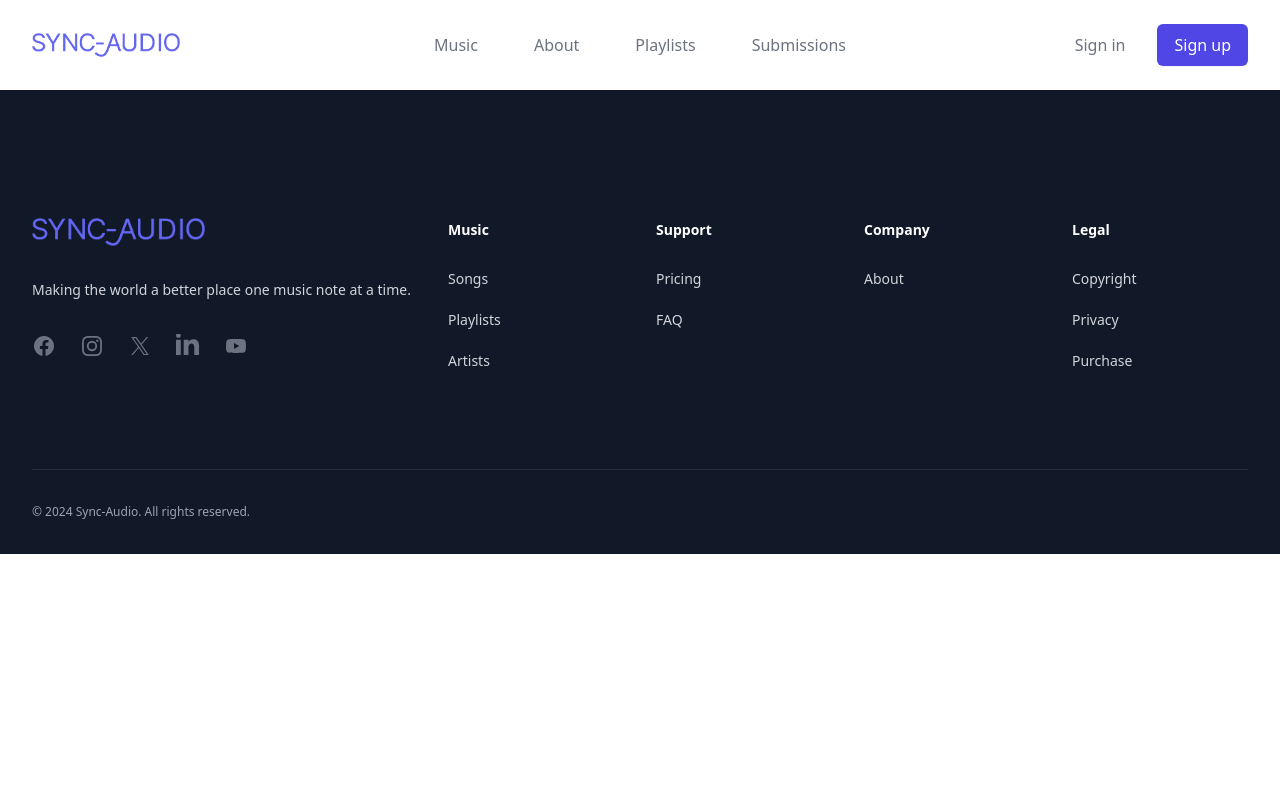
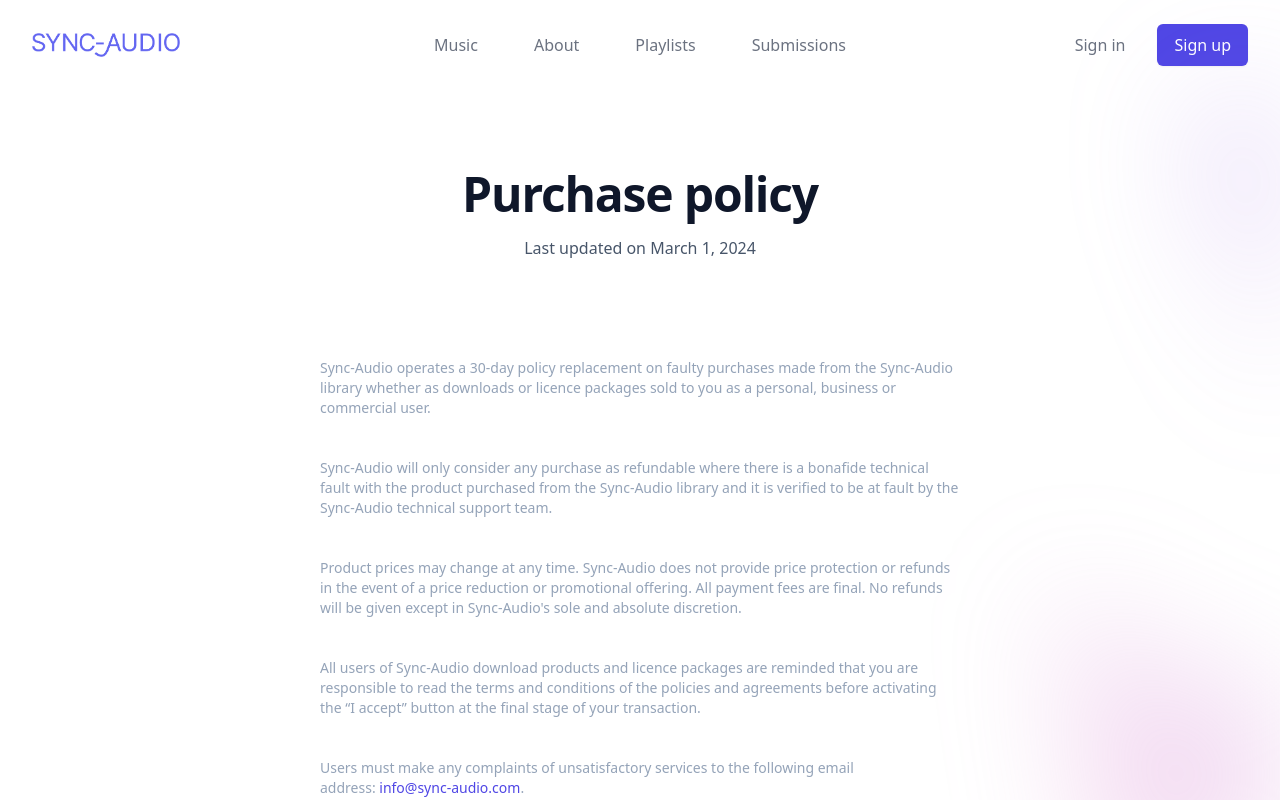
Before and after one commit to dv-i/sync-audio-react, a React (Create React App) app: page /purchasepolicy in a window 1280 px wide. Shown: the top 800 px of the page. Built offline with nearby package versions, Linux system fonts and the light colour scheme.

Commit message:
Added purchase policy page

```diff
--- a/src/App.tsx
+++ b/src/App.tsx
@@ -11,6 +11,7 @@
 import ComingSoon from "./pages/ComingSoon";
 import FAQ from "./pages/FAQ";
 import PrivacyPolicy from "./pages/PrivacyPolicy";
+import PurchasePolicy from "./pages/PurchasePolicy";
 
 function App(): JSX.Element {
 	return (
@@ -22,6 +23,10 @@
 					<Route path="/about" element={<About />} />
 					<Route path="/faq" element={<FAQ />} />
 					<Route path="/privacypolicy" element={<PrivacyPolicy />} />
+					<Route
+						path="/purchasepolicy"
+						element={<PurchasePolicy />}
+					/>
 
 					<Route path="/music" element={<ComingSoon />} />
 					<Route path="/playlists" element={<ComingSoon />} />
--- a/src/components/Footer.tsx
+++ b/src/components/Footer.tsx
@@ -16,8 +16,8 @@
 	],
 	company: [{ name: "About", href: "/about" }],
 	legal: [
-		{ name: "Privacy", href: "/privacypolicy" },
-		{ name: "Purchase", href: "#" },
+		{ name: "Privacy Policy", href: "/privacypolicy" },
+		{ name: "Purchase Policy", href: "/purchasepolicy" },
 	],
 	social: [
 		{
--- /dev/null
+++ b/src/pages/PurchasePolicy.tsx
@@ -0,0 +1,81 @@
+import React from "react";
+function PurchasePolicy(): JSX.Element {
+	return (
+		<div className="relative isolate">
+			<div
+				className="absolute left-1/2 right-0 top-0 -z-10 -ml-24 transform-gpu overflow-hidden blur-3xl lg:ml-24 xl:ml-48"
+				aria-hidden="true"
+			>
+				<div
+					className="aspect-[801/1036] w-[50.0625rem] bg-gradient-to-tr from-[#ff80b5] to-[#9089fc] opacity-30"
+					style={{
+						clipPath:
+							"polygon(63.1% 29.5%, 100% 17.1%, 76.6% 3%, 48.4% 0%, 44.6% 4.7%, 54.5% 25.3%, 59.8% 49%, 55.2% 57.8%, 44.4% 57.2%, 27.8% 47.9%, 35.1% 81.5%, 0% 97.7%, 39.2% 100%, 35.2% 81.4%, 97.2% 52.8%, 63.1% 29.5%)",
+					}}
+				></div>
+			</div>
+
+			{/* Title */}
+			<div className="px-4 sm:px-6 lg:px-8">
+				<div className="relative mx-auto max-w-[37.5rem] pt-20 text-center pb-24">
+					<h1 className="text-4xl font-extrabold tracking-tight text-slate-900 sm:text-5xl">
+						Purchase policy
+					</h1>
+					<p className="mt-4 text-base leading-7 text-slate-600">
+						Last updated on March 1, 2024
+					</p>
+				</div>
+			</div>
+
+			{/* Content */}
+			<div className="relative px-4 sm:px-6 lg:px-8">
+				<div className="mx-auto max-w-[40rem] prose-sm prose prose-slate prose-a:font-semibold prose-a:text-sky-500 hover:prose-a:text-sky-600">
+					<p className="text-slate-400 text-sm mb-10">
+						Sync-Audio operates a 30-day policy replacement on
+						faulty purchases made from the Sync-Audio library
+						whether as downloads or licence packages sold to you as
+						a personal, business or commercial user.
+					</p>
+
+					<p className="text-slate-400 text-sm mb-10">
+						Sync-Audio will only consider any purchase as refundable
+						where there is a bonafide technical fault with the
+						product purchased from the Sync-Audio library and it is
+						verified to be at fault by the Sync-Audio technical
+						support team.
+					</p>
+
+					<p className="text-slate-400 text-sm mb-10">
+						Product prices may change at any time. Sync-Audio does
+						not provide price protection or refunds in the event of
+						a price reduction or promotional offering. All payment
+						fees are final. No refunds will be given except in
+						Sync-Audio's sole and absolute discretion.
+					</p>
+
+					<p className="text-slate-400 text-sm mb-10">
+						All users of Sync-Audio download products and licence
+						packages are reminded that you are responsible to read
+						the terms and conditions of the policies and agreements
+						before activating the “I accept” button at the final
+						stage of your transaction.
+					</p>
+
+					<p className="text-slate-400 text-sm mb-20">
+						Users must make any complaints of unsatisfactory
+						services to the following email address:&nbsp;
+						<a
+							href="mailto:info@sync-audio.com"
+							className="text-indigo-600"
+						>
+							info@sync-audio.com
+						</a>
+						.
+					</p>
+				</div>
+			</div>
+		</div>
+	);
+}
+
+export default PurchasePolicy;
```
